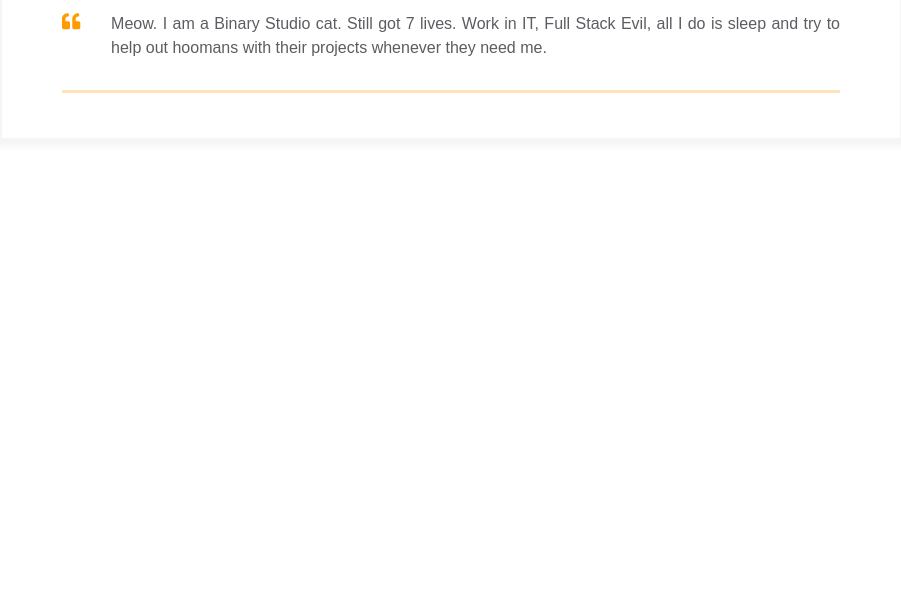
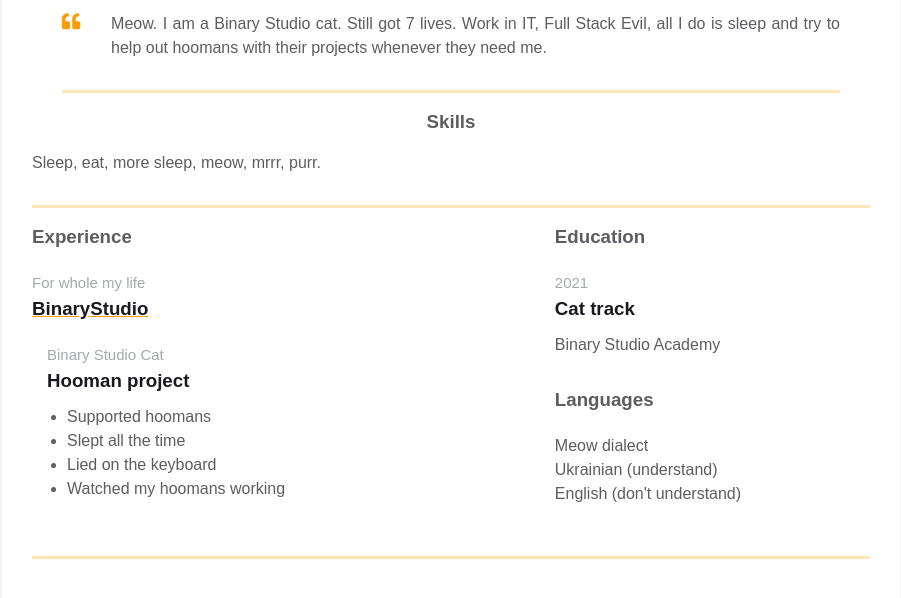
Before and after one commit to TarasMarkov6/homepage_3, a plain HTML site: page index.html in a window 1280 px wide. Shown: the part 338-936 px from the top of the page, without its empty margins (189-1090 px from the left). Before the commit the page ends 800 px from the top, so only its background shows below. Drawn offline with Linux system fonts and the light colour scheme.

Commit message:
sdfssfdsfsdfsfd

```diff
--- a/index.html
+++ b/index.html
@@ -76,7 +76,64 @@
                 </div>
               </div>
           </div>
+          <div class="container">
+            <div class="resume__block">
+              <div class="skills">
+                <h3 class="skills__header">Skills</h3>
+                <p class="skills__text">Sleep, eat, more sleep, meow, mrrr, purr.</p>
+              </div>
+            </div>
+          </div>
+          <div class="container">
+            <div class="resume__block">
+              <div class="main-info fh">
+                <div class="experiences">
+                    <h3 class="experiences__header">Experience</h3>
+<div class="experiences__company">
+  <div class="experiences__company-header">
+    <span class="experiences__company-header-durability">For whole my life</span>
+    <h3 class="experiences__company-header-name">BinaryStudio</h3>
+  </div>
+
+  <div class="experiences__company-project">
+    <span class="experiences__company-project-role"> Binary Studio Cat </span>
+    <h3 class="experiences__company-project-name">Hooman project</h3>
+    <ul class="experiences__company-project-responsibilities">
+      <li>Supported hoomans</li>
+      <li>Slept all the time</li>
+      <li>Lied on the keyboard</li>
+      <li>Watched my hoomans working</li>
+    </ul>
+  </div>
+</div>
+                </div>
+
+                <div class="additional-info fv">
+                    <div class="additional-info fv">
+                        <div class="additional-info__education">
+                          <h3 class="additional-info__education-header">Education</h3>
+                          <div class="additional-info__education-university">
+                            <span class="additional-info__education-university-durability"> 2021 </span>
+                            <h3 class="additional-info__education-university-speciality">Cat track</h3>
+                            <p class="additional-info__education-university-name">Binary Studio Academy</p>
+                          </div>
+                        </div>
+
+                        <div class="additional-info__languages">
+                          <h3 class="additional-info__languages-header">Languages</h3>
+                          <p class="additional-info__languages-item">Meow dialect</p>
+                          <p class="additional-info__languages-item">Ukrainian (understand)</p>
+                          <p class="additional-info__languages-item">English (don't understand)</p>
+                        </div>
+                      </div>
+                </div>
+              </div>
+            </div>
+
+          </div>
+
         </div>
+
       </main>
   </body>
 </html>
```
